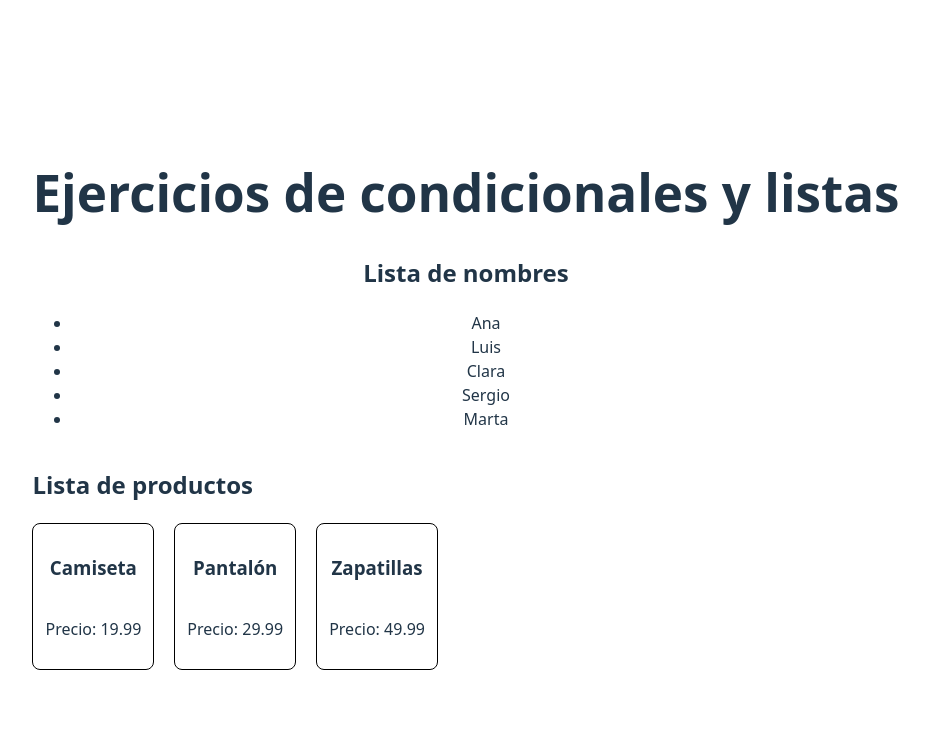
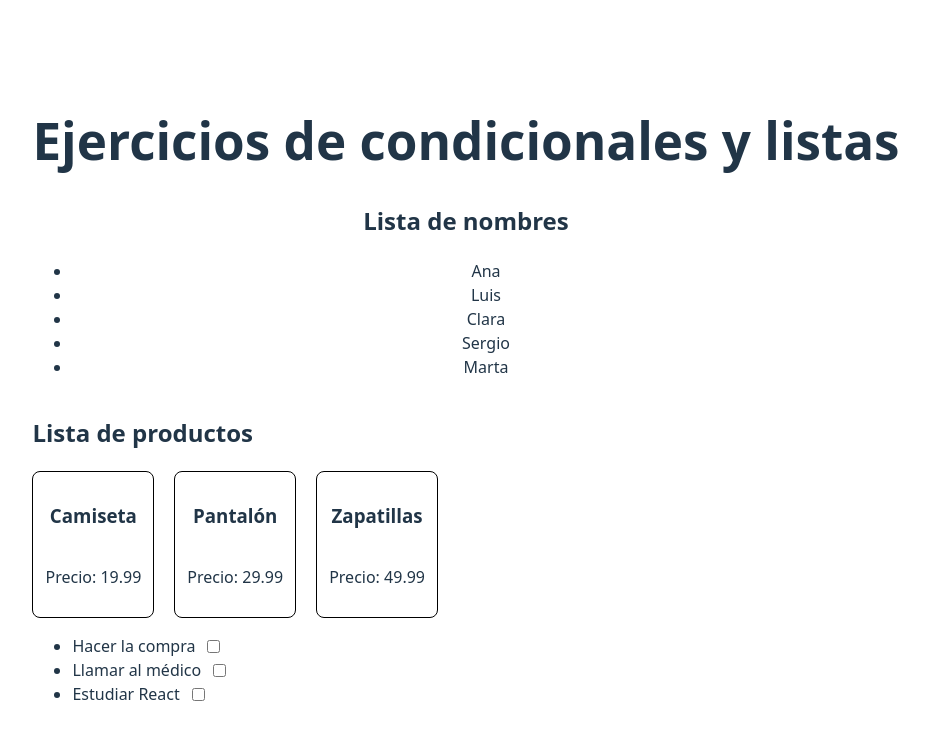
Before and after one commit to juansim87/react-practice-conditions-and-lists, a React (Vite) app: page / in a window 1280 px wide. Shown: the top 740 px of the page, without its empty margins (174-1103 px from the left). Built offline with nearby package versions, Linux system fonts and the light colour scheme.

Commit message:
feat(TaskList): Create Task List with checkboxes

```diff
--- a/src/App.jsx
+++ b/src/App.jsx
@@ -2,6 +2,7 @@
 import './App.css'
 import { NameList } from './components/NameList/NameList'
 import { ProductList } from './components/ProductList/ProductList'
+import { TaskList } from './components/TaskList/TaskList'
 
 function App() {
 
@@ -11,6 +12,7 @@
     <h1>Ejercicios de condicionales y listas</h1>
      <NameList/>
      <ProductList/>
+     <TaskList/>
     </>
   )
 }
--- a/src/components/ProductList/ProductList.jsx
+++ b/src/components/ProductList/ProductList.jsx
@@ -1,4 +1,4 @@
-import { useState } from "react";
+// import { useState } from "react";
 import "./ProductList.css";
 
 export const ProductList = () => {
--- a/src/components/TaskList/TaskList.css
+++ b/src/components/TaskList/TaskList.css
@@ -0,0 +1,9 @@
+.task {
+    display: flex;
+    align-items: center;
+    gap: 8px;
+}
+
+.completed {
+    color: green
+}
--- a/src/components/TaskList/TaskList.jsx
+++ b/src/components/TaskList/TaskList.jsx
@@ -0,0 +1,40 @@
+import { useState } from "react";
+import "./TaskList.css";
+
+export const TaskList = () => {
+  const tasks = [
+    { id: 1, title: "Hacer la compra" },
+    { id: 2, title: "Llamar al médico" },
+    { id: 3, title: "Estudiar React" },
+  ];
+
+  const [completed, setCompleted] = useState([]);
+
+  const handleInputChange = (id) => {
+    setCompleted((prev) =>
+      prev.includes(id) ? prev.filter((taskId) => taskId !== id) : [...prev, id]
+    );
+  };
+
+  return (
+    <div className="taskList">
+      <ul>
+        {tasks.map((item) => {
+          const isCompleted = completed.includes(item.id);
+          return (
+            <div key={item.id} className="task">
+              <li htmlFor="checkbox" className={isCompleted ? "completed" : ""}>
+                {item.title}
+              </li>
+              <input
+                type="checkbox"
+                checked={isCompleted}
+                onChange={() => handleInputChange(item.id)}
+              />
+            </div>
+          );
+        })}
+      </ul>
+    </div>
+  );
+};
```
